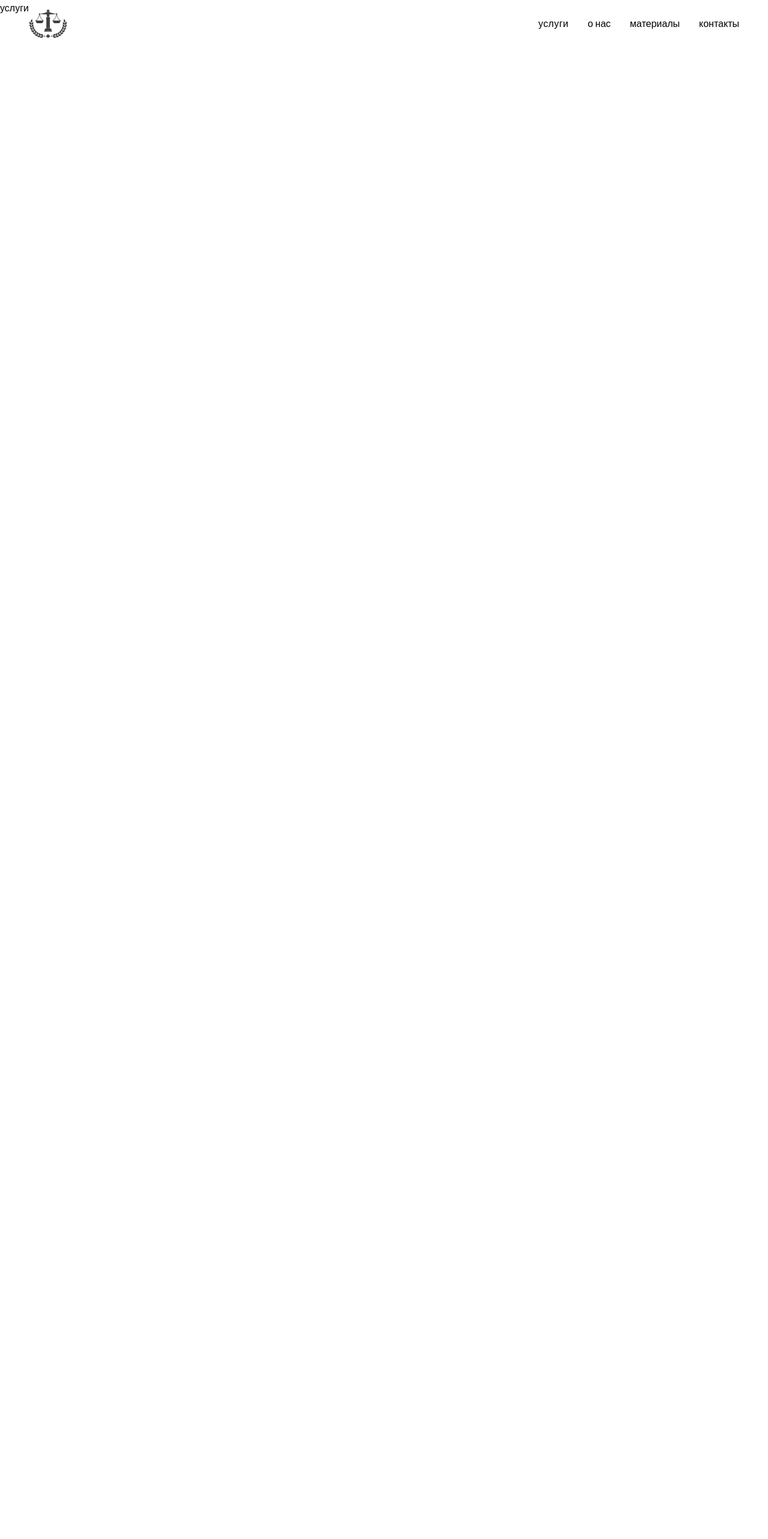
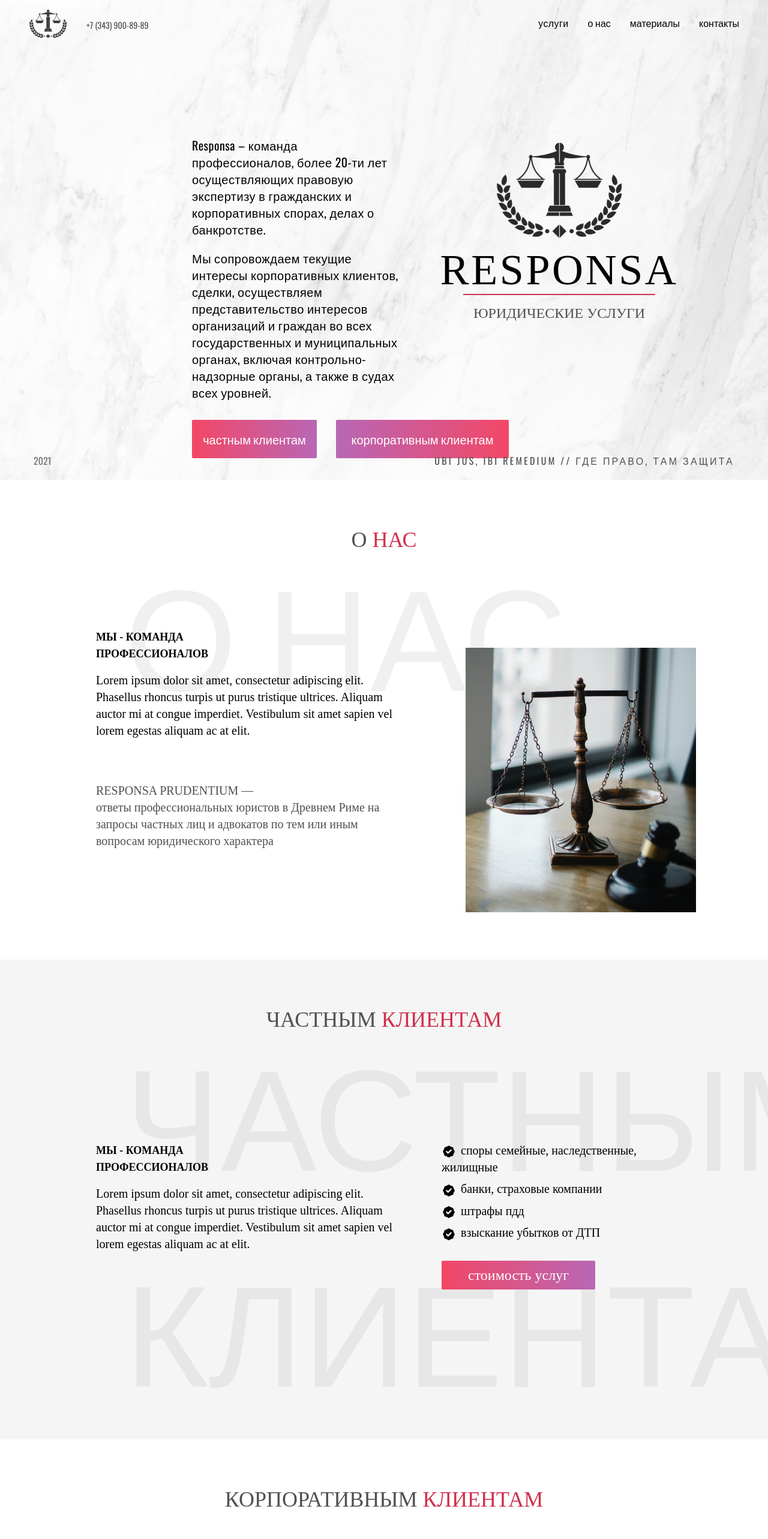
Before and after one commit to abshnko/responsa, a React (Create React App) app: page /services in a window 1280 px wide. Shown: the top 2566 px of the page at 60% size. Before the commit the page ends 800 px from the top, so only its background shows below. Built offline with nearby package versions, Linux system fonts and the light colour scheme.

Commit message:
design tweaks & Private Clients component

```diff
--- a/src/App.js
+++ b/src/App.js
@@ -10,7 +10,6 @@
     <>
       <Router>
         <Switch>
-          <Route path="/services" component={Services}></Route>
           <Route path="/" component={Home}></Route>
         </Switch>
       </Router>
--- a/src/components/AboutUs.js
+++ b/src/components/AboutUs.js
@@ -4,7 +4,7 @@
 const AboutUs = () => {
   return (
     <>
-      <div className=" h-screen" id="about">
+      <div className=" h-screen">
         <div className="flex">
           <h1 className="text-paleText font-display text-2xl mx-auto mt-16 md:mt-20 inline-block md:text-4xl">
             О <span className="text-myRed">НАС</span>
@@ -26,12 +26,10 @@
               congue imperdiet. Vestibulum sit amet sapien vel lorem egestas
               aliquam ac at elit.
             </p>
-            <p className="font-light text-xl">
-              Integer varius dui sit amet lectus faucibus tincidunt. Aenean
-              suscipit viverra ante, in ornare sem semper mattis. Mauris ac
-              ligula ac mi rutrum suscipit sit amet eu ligula. Nunc et vulputate
-              felis. Cras sit amet ornare quam. Fusce ac risus ut libero rhoncus
-              pretium. In hac habitasse platea dictumst.
+            <p className="hidden sm:block mt-7 sm:mt-11 text-left sm:text-xl text-paleText">
+              RESPONSA PRUDENTIUM — <br />
+              ответы профессиональных юристов в Древнем Риме на запросы частных
+              лиц и адвокатов по тем или иным вопросам юридического характера
             </p>
           </div>
           <div className="picture hidden md:block md:max-h-4 md:max-w-xs -mt-52 lg:max-h-5 lg:max-w-sm">
--- /dev/null
+++ b/src/components/CorporateClients.js
@@ -0,0 +1,45 @@
+import React from "react";
+
+const CorporateClients = () => {
+  return (
+    <>
+      <div className="h-screen">
+        <div className="flex">
+          <h1 className="text-paleText font-display text-2xl mx-auto mt-16 md:mt-20 inline-block md:text-4xl text-center">
+            КОРПОРАТИВНЫМ <span className="text-myRed">КЛИЕНТАМ</span>
+          </h1>
+        </div>
+        <div className="static top-14 md:top-10">
+          <div className="text-bgText overflow-hidden text-11xl text-opacity-10  -ml-8 md:text-12xl font-light md:mt-4 md:ml-14 lg:ml-52 lg:-mt-14">
+            КОРПОРАТИВНЫМ КЛИЕНТАМ
+          </div>
+        </div>
+        <div className="md:flex md:flex-row md:gap-4  md:justify-around md:mx-16 lg:gap-16 lg:justify-center md:mt-16 font-display ">
+          <div className="flex flex-col -mt-101 mx-10 gap-7 md:-mt-50 md:max-w-md lg:max-w-lg">
+            <h4 className="text-lg  -mb-3 text-left md:text-left font-display md:w-52 font-semibold">
+              МЫ - КОМАНДА ПРОФЕССИОНАЛОВ
+            </h4>
+            <p className="font-light text-xl">
+              Lorem ipsum dolor sit amet, consectetur adipiscing elit. Phasellus
+              rhoncus turpis ut purus tristique ultrices. Aliquam auctor mi at
+              congue imperdiet. Vestibulum sit amet sapien vel lorem egestas
+              aliquam ac at elit.
+            </p>
+          </div>
+          <div className="card md:max-h-4 md:max-w-xs lg:max-h-5 lg:max-w-sm">
+            <ul>
+              <li>test</li>
+              <li>test</li>
+              <li>test</li>
+              <li>test</li>
+              <li>test</li>
+              <li>test</li>
+            </ul>
+          </div>
+        </div>
+      </div>
+    </>
+  );
+};
+
+export default CorporateClients;
--- a/src/components/Hero.js
+++ b/src/components/Hero.js
@@ -6,18 +6,18 @@
   return (
     <>
       <div className="h-full min-h-screen">
-        <div className="grid lg:grid-cols-2 grid-cols-1 gap-12  lg:gap-24 md:gap-32 lg:items-center lg:pt-48 xl:pt-48 2xl:pt-60 pt-32 lg:mr-44 xl:ml-80 lg:ml-44 mx-11">
+        <div className="grid lg:grid-cols-2 grid-cols-1 gap-12  lg:gap-24 md:gap-32 lg:items-center lg:pt-48 xl:pt-48 2xl:pt-60 pt-24 lg:mr-44 xl:ml-80 lg:ml-44 mx-11">
           <div className=" justify-self-center order-last lg:order-first lg:place-self-start lg:mt-9">
-            <p className="font-normal tracking-wide lg:text-2xl 2xl:text-3xl text-xl text-gray-800 ">
-              Lorem ipsum dolor sit amet, consectetur adipiscing elit. Phasellus
-              rhoncus turpis ut purus tristique ultrices. Aliquam auctor mi at
-              congue imperdiet. Vestibulum sit amet sapien vel lorem egestas
-              aliquam ac at elit.
+            <p className="font-medium text-lg tracking-wide lg:text-xl 2xl:text-xl sm:text-xl">
+              Responsa – команда профессионалов, более 20-ти лет осуществляющих
+              правовую экспертизу в гражданских и корпоративных спорах, делах о
+              банкротстве.
             </p>
-            <p className="mt-11 text-left text-xl text-paleText">
-              RESPONSA PRUDENTIUM — <br />
-              ответы профессиональных юристов в Древнем Риме на запросы частных
-              лиц и адвокатов по тем или иным вопросам юридического характера
+            <p className="font-medium text-lg mt-5 tracking-wide lg:text-xl 2xl:text-xl sm:text-xl">
+              Мы сопровождаем текущие интересы корпоративных клиентов, сделки,
+              осуществляем представительство интересов организаций и граждан во
+              всех государственных и муниципальных органах, включая
+              контрольно-надзорные органы, а также в судах всех уровней.
             </p>
           </div>
           <div className="main-logo justify-self-center lg:h-96 h-52">
@@ -43,15 +43,15 @@
         <div className="flex flex-col mx-11 mt-8 md:flex-row md:mx-28  xl:mx-80 lg:mx-44 pb-4">
           <button
             type="button"
-            className="max-w-sm bg-gradient-to-r from-green-200 to-blue-200 hover:from-purple-300 hover:to-red-300 transform hover:scale-110 transition-all  hover:bg-white hover:border-myBlue private-clients  border-solid text-2xl font-light h-20 bg-lightWhite bg-opacity-80 md:w-48  lg:text-2xl lg:w-64 rounded-sm"
+            className="max-w-sm bg-gradient-to-r from-Pink to-Purple text-white hover:from-green-500 hover:to-blue-400 transform hover:scale-110 transition-all  hover:bg-white hover:border-myBlue private-clients  border-solid text-2xl font-light h-20 lg:h-16 bg-lightWhite bg-opacity-80 md:w-48  lg:text-xl lg:w-52 rounded-sm"
           >
             частным клиентам
           </button>
-          <button className="max-w-sm bg-gradient-to-l from-green-300 to-blue-200 hover:from-purple-300 hover:to-red-300 transform hover:scale-110 transition-all hover:bg-white hover:border-myBlue corporate-clients border-lightBlue  text-2xl font-light h-20 bg-lightWhite bg-opacity-80 mt-4 md:mt-0 md:ml-4 md:w-64 lg:text-2xl lg:w-80 lg:ml-8 rounded-sm">
+          <button className="max-w-sm bg-gradient-to-l from-Pink to-Purple text-white transform hover:scale-110 hover:from-green-500 hover:to-blue-400 transition-all hover:bg-white hover:border-myBlue corporate-clients border-lightBlue  text-2xl font-light h-20 bg-lightWhite bg-opacity-80 mt-4 md:mt-0 md:ml-4 md:w-64 lg:text-xl lg:w-72 lg:ml-8 lg:h-16 rounded-sm">
             корпоративным клиентам
           </button>
         </div>
-        <div className="phone top-6 right-16 sm:left-24 lg:top-10 lg:left-36 fixed max-w-xs z-20">
+        <div className="phone top-6 right-16 sm:left-24 lg:top-8 lg:left-36 fixed max-w-xs z-20">
           <p className="text-paleText text-sm 2xl:text-base">
             +7 (343) 900-89-89
           </p>
--- a/src/components/Navbar.js
+++ b/src/components/Navbar.js
@@ -50,7 +50,7 @@
           <Link
             className="inline-block transform  transition-all rounded-sm duration-300 py-1 px-4 pt-0 hover:text-white bg-gradient-to-r hover:from-purple-400 hover:via-pink-500 hover:to-red-500 2xl:text-lg tracking-wide"
             path="/services"
-            to="/services"
+            to="/#services"
           >
             услуги
           </Link>
@@ -110,7 +110,7 @@
         <Link
           className="block  pb-3 font-light tracking-wide active:text-myRed"
           path="/services"
-          to="/services"
+          to="/#services"
           onClick={() => setShowNav(false)}
         >
           услуги
--- /dev/null
+++ b/src/components/PrivateClients.js
@@ -0,0 +1,105 @@
+import React from "react";
+
+const ForClientsMarkup = () => {
+  return (
+    <>
+      <div className=" bg-greyBG h-screen">
+        <div className="flex">
+          <h1 className="text-paleText font-display text-2xl mx-auto mt-20 md:mt-20 inline-block md:text-4xl">
+            ЧАСТНЫМ <span className="text-myRed">КЛИЕНТАМ</span>
+          </h1>
+        </div>
+        <div className="static top-14 md:top-10">
+          <div className="text-bgText overflow-hidden text-11xl text-opacity-10  -ml-8 md:text-12xl font-light md:mt-4 md:ml-14 lg:ml-52 lg:-mt-14">
+            ЧАСТНЫМ КЛИЕНТАМ
+          </div>
+        </div>
+        <div className="md:flex md:flex-row md:gap-4  md:justify-around md:mx-16 lg:gap-16 lg:justify-center md:mt-16 font-display mx-10">
+          <div className="flex flex-col -mt-101   gap-7 md:-mt-50 md:max-w-md lg:max-w-lg">
+            <h4 className="text-lg  -mb-3 text-left md:text-left font-display md:w-52 font-semibold">
+              МЫ - КОМАНДА ПРОФЕССИОНАЛОВ
+            </h4>
+            <p className="font-light text-xl">
+              Lorem ipsum dolor sit amet, consectetur adipiscing elit. Phasellus
+              rhoncus turpis ut purus tristique ultrices. Aliquam auctor mi at
+              congue imperdiet. Vestibulum sit amet sapien vel lorem egestas
+              aliquam ac at elit.
+            </p>
+          </div>
+          <div className="card md:max-h-4 md:max-w-xs lg:max-h-5 lg:max-w-sm md:-mt-101 mt-12">
+            <ul>
+              <li className="text-xl pb-2">
+                <svg
+                  className="w-6 h-6 inline-block mr-2"
+                  fill="currentColor"
+                  viewBox="0 0 20 20"
+                  xmlns="http://www.w3.org/2000/svg"
+                >
+                  <path
+                    fillRule="evenodd"
+                    d="M6.267 3.455a3.066 3.066 0 001.745-.723 3.066 3.066 0 013.976 0 3.066 3.066 0 001.745.723 3.066 3.066 0 012.812 2.812c.051.643.304 1.254.723 1.745a3.066 3.066 0 010 3.976 3.066 3.066 0 00-.723 1.745 3.066 3.066 0 01-2.812 2.812 3.066 3.066 0 00-1.745.723 3.066 3.066 0 01-3.976 0 3.066 3.066 0 00-1.745-.723 3.066 3.066 0 01-2.812-2.812 3.066 3.066 0 00-.723-1.745 3.066 3.066 0 010-3.976 3.066 3.066 0 00.723-1.745 3.066 3.066 0 012.812-2.812zm7.44 5.252a1 1 0 00-1.414-1.414L9 10.586 7.707 9.293a1 1 0 00-1.414 1.414l2 2a1 1 0 001.414 0l4-4z"
+                    clipRule="evenodd"
+                  />
+                </svg>
+                споры семейные, наследственные, жилищные
+              </li>
+              <li className="text-xl pb-2">
+                <svg
+                  className="w-6 h-6 inline-block  mr-2"
+                  fill="currentColor"
+                  viewBox="0 0 20 20"
+                  xmlns="http://www.w3.org/2000/svg"
+                >
+                  <path
+                    fillRule="evenodd"
+                    d="M6.267 3.455a3.066 3.066 0 001.745-.723 3.066 3.066 0 013.976 0 3.066 3.066 0 001.745.723 3.066 3.066 0 012.812 2.812c.051.643.304 1.254.723 1.745a3.066 3.066 0 010 3.976 3.066 3.066 0 00-.723 1.745 3.066 3.066 0 01-2.812 2.812 3.066 3.066 0 00-1.745.723 3.066 3.066 0 01-3.976 0 3.066 3.066 0 00-1.745-.723 3.066 3.066 0 01-2.812-2.812 3.066 3.066 0 00-.723-1.745 3.066 3.066 0 010-3.976 3.066 3.066 0 00.723-1.745 3.066 3.066 0 012.812-2.812zm7.44 5.252a1 1 0 00-1.414-1.414L9 10.586 7.707 9.293a1 1 0 00-1.414 1.414l2 2a1 1 0 001.414 0l4-4z"
+                    clipRule="evenodd"
+                  />
+                </svg>
+                банки, страховые компании
+              </li>
+              <li className="text-xl pb-2">
+                <svg
+                  className="w-6 h-6 inline-block  mr-2"
+                  fill="currentColor"
+                  viewBox="0 0 20 20"
+                  xmlns="http://www.w3.org/2000/svg"
+                >
+                  <path
+                    fillRule="evenodd"
+                    d="M6.267 3.455a3.066 3.066 0 001.745-.723 3.066 3.066 0 013.976 0 3.066 3.066 0 001.745.723 3.066 3.066 0 012.812 2.812c.051.643.304 1.254.723 1.745a3.066 3.066 0 010 3.976 3.066 3.066 0 00-.723 1.745 3.066 3.066 0 01-2.812 2.812 3.066 3.066 0 00-1.745.723 3.066 3.066 0 01-3.976 0 3.066 3.066 0 00-1.745-.723 3.066 3.066 0 01-2.812-2.812 3.066 3.066 0 00-.723-1.745 3.066 3.066 0 010-3.976 3.066 3.066 0 00.723-1.745 3.066 3.066 0 012.812-2.812zm7.44 5.252a1 1 0 00-1.414-1.414L9 10.586 7.707 9.293a1 1 0 00-1.414 1.414l2 2a1 1 0 001.414 0l4-4z"
+                    clipRule="evenodd"
+                  />
+                </svg>
+                штрафы пдд
+              </li>
+              <li className="text-xl pb-2">
+                <svg
+                  className="w-6 h-6 inline-block  mr-2"
+                  fill="currentColor"
+                  viewBox="0 0 20 20"
+                  xmlns="http://www.w3.org/2000/svg"
+                >
+                  <path
+                    fillRule="evenodd"
+                    d="M6.267 3.455a3.066 3.066 0 001.745-.723 3.066 3.066 0 013.976 0 3.066 3.066 0 001.745.723 3.066 3.066 0 012.812 2.812c.051.643.304 1.254.723 1.745a3.066 3.066 0 010 3.976 3.066 3.066 0 00-.723 1.745 3.066 3.066 0 01-2.812 2.812 3.066 3.066 0 00-1.745.723 3.066 3.066 0 01-3.976 0 3.066 3.066 0 00-1.745-.723 3.066 3.066 0 01-2.812-2.812 3.066 3.066 0 00-.723-1.745 3.066 3.066 0 010-3.976 3.066 3.066 0 00.723-1.745 3.066 3.066 0 012.812-2.812zm7.44 5.252a1 1 0 00-1.414-1.414L9 10.586 7.707 9.293a1 1 0 00-1.414 1.414l2 2a1 1 0 001.414 0l4-4z"
+                    clipRule="evenodd"
+                  />
+                </svg>
+                взыскание убытков от ДТП
+              </li>
+            </ul>
+            <button
+              type="button"
+              className="mt-6 bg-gradient-to-r from-Pink to-Purple text-white hover:from-green-500 hover:to-blue-400 transform hover:scale-110 transition-all  hover:bg-white  private-clients  text-xl font-light h-12 bg-lightWhite md:w-48 px-4  lg:text-2xl lg:w-64 rounded-sm"
+            >
+              стоимость услуг
+            </button>
+          </div>
+        </div>
+      </div>
+    </>
+  );
+};
+
+export default ForClientsMarkup;
--- a/src/pages/Home.js
+++ b/src/pages/Home.js
@@ -1,8 +1,10 @@
 import React from "react";
 import AboutUs from "../components/AboutUs";
-import ForClientsMarkup from "../components/ForClientsMarkup";
+import PrivateClients from "../components/PrivateClients";
 import Hero from "../components/Hero";
 import Navbar from "../components/Navbar";
+import Services from "./Services";
+import CorporateClients from "../components/CorporateClients";
 
 const Home = () => {
   return (
@@ -16,11 +18,17 @@
           <Hero />
         </div>
       </div>
-      <div className="about">
+      <div className="about" id="about">
         <AboutUs />
       </div>
-      <div className="clients">
-        <ForClientsMarkup />
+      <div className="private" id="private">
+        <PrivateClients />
+      </div>
+      <div className="corporate" id="corporate">
+        <CorporateClients />
+      </div>
+      <div className="services" id="services">
+        <Services />
       </div>
     </>
   );
--- a/src/pages/Services.js
+++ b/src/pages/Services.js
@@ -2,12 +2,7 @@
 import Navbar from "../components/Navbar";
 
 const Services = () => {
-  return (
-    <div>
-      <Navbar />
-      услуги
-    </div>
-  );
+  return <div className="h-screen">услуги</div>;
 };
 
 export default Services;
```
Also changed, not shown: src/components/ForClientsMarkup.js (deleted, +0 -18 lines), tailwind.config.js (+12 -0 lines), 1 other file (tests, documents, lock files or other folders).
